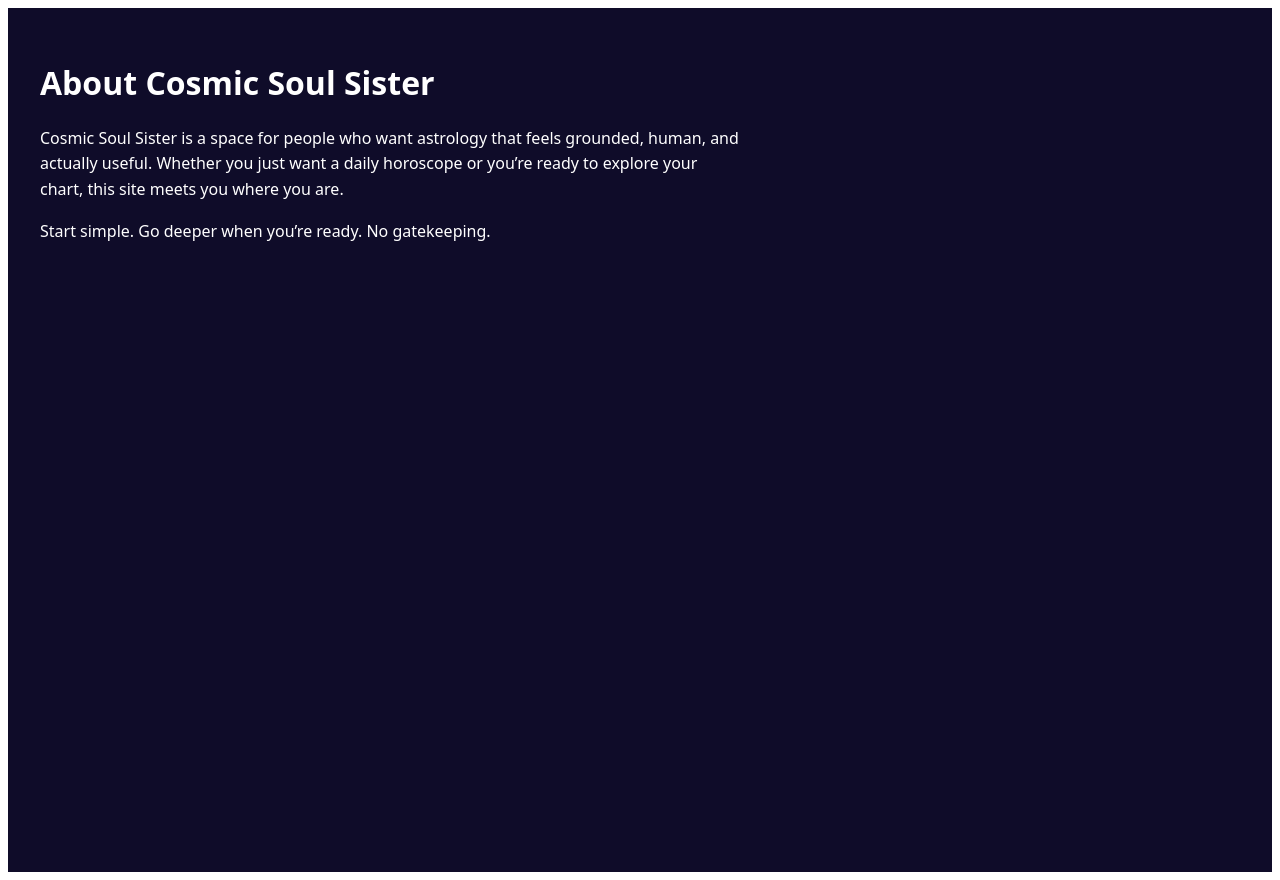
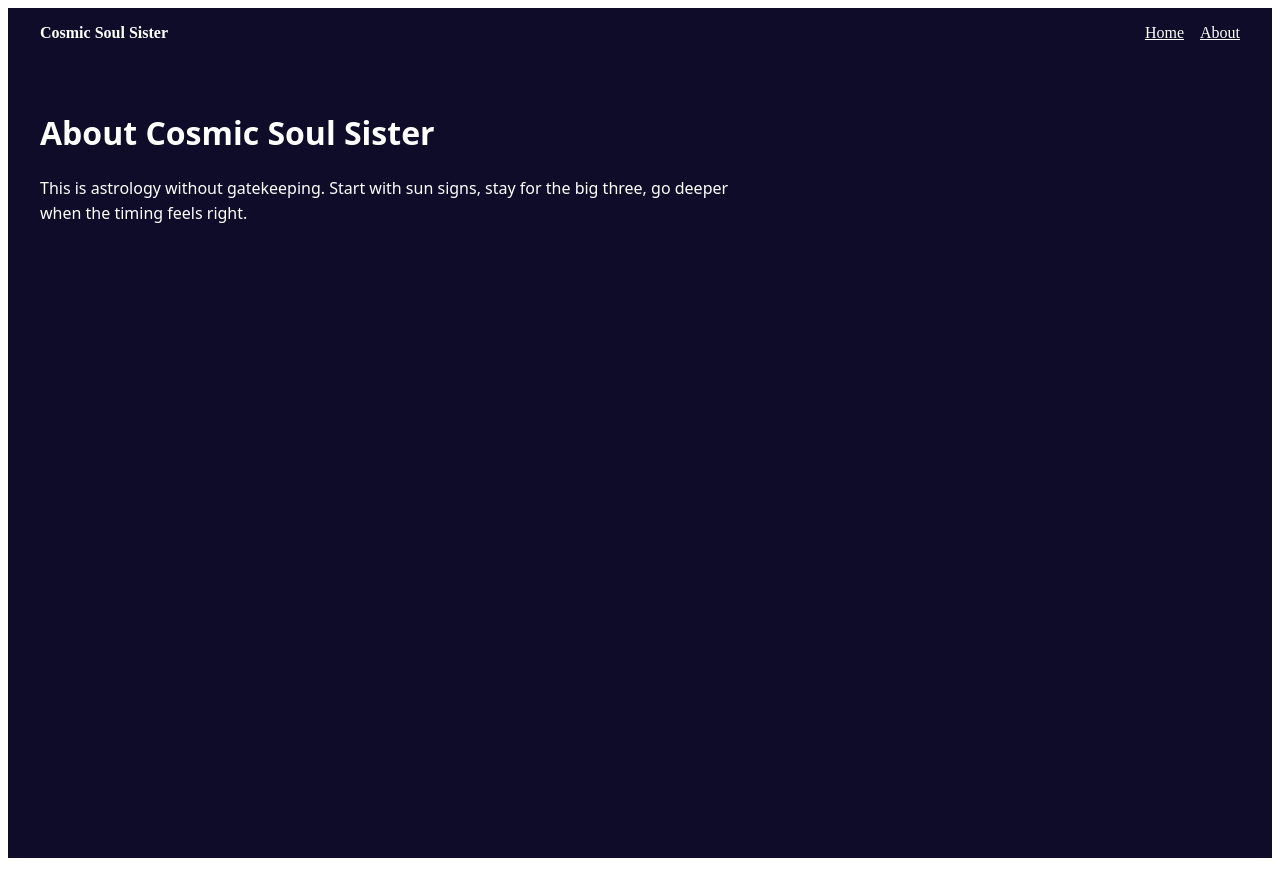
Before and after one commit to stargirl369/cosmic-soul-sister, a Next.js app: page /about in a window 1280 px wide. Built offline with nearby package versions, Linux system fonts and the light colour scheme.

Commit message:
Refactor About page layout and navigation

```diff
--- a/pages/about.js
+++ b/pages/about.js
@@ -1,7 +1,25 @@
+import Link from 'next/link';
+
 export default function About() {
   return (
+    <>
+      <nav style={{
+        padding: '1rem 2rem',
+        background: '#0f0c29',
+        color: 'white',
+        display: 'flex',
+        justifyContent: 'space-between',
+        alignItems: 'center'
+      }}>
+        <strong>Cosmic Soul Sister</strong>
+        <div style={{ display: 'flex', gap: '1rem' }}>
+          <Link href="/" style={{ color: 'white' }}>Home</Link>
+          <Link href="/about" style={{ color: 'white' }}>About</Link>
+        </div>
+      </nav>
+
       <main style={{
-      minHeight: '100vh',
+        minHeight: 'calc(100vh - 64px)',
         background: '#0f0c29',
         color: 'white',
         padding: '2rem',
@@ -10,15 +28,10 @@ export default function About() {
         <h1>About Cosmic Soul Sister</h1>
 
         <p style={{ maxWidth: '700px', lineHeight: 1.6 }}>
-        Cosmic Soul Sister is a space for people who want astrology that feels
-        grounded, human, and actually useful. Whether you just want a daily
-        horoscope or you’re ready to explore your chart, this site meets you
-        where you are.
-      </p>
-
-      <p style={{ maxWidth: '700px', lineHeight: 1.6 }}>
-        Start simple. Go deeper when you’re ready. No gatekeeping.
+          This is astrology without gatekeeping. Start with sun signs,
+          stay for the big three, go deeper when the timing feels right.
         </p>
       </main>
+    </>
   );
 }
```
Lines whose indentation alone changed are shown as unchanged.
